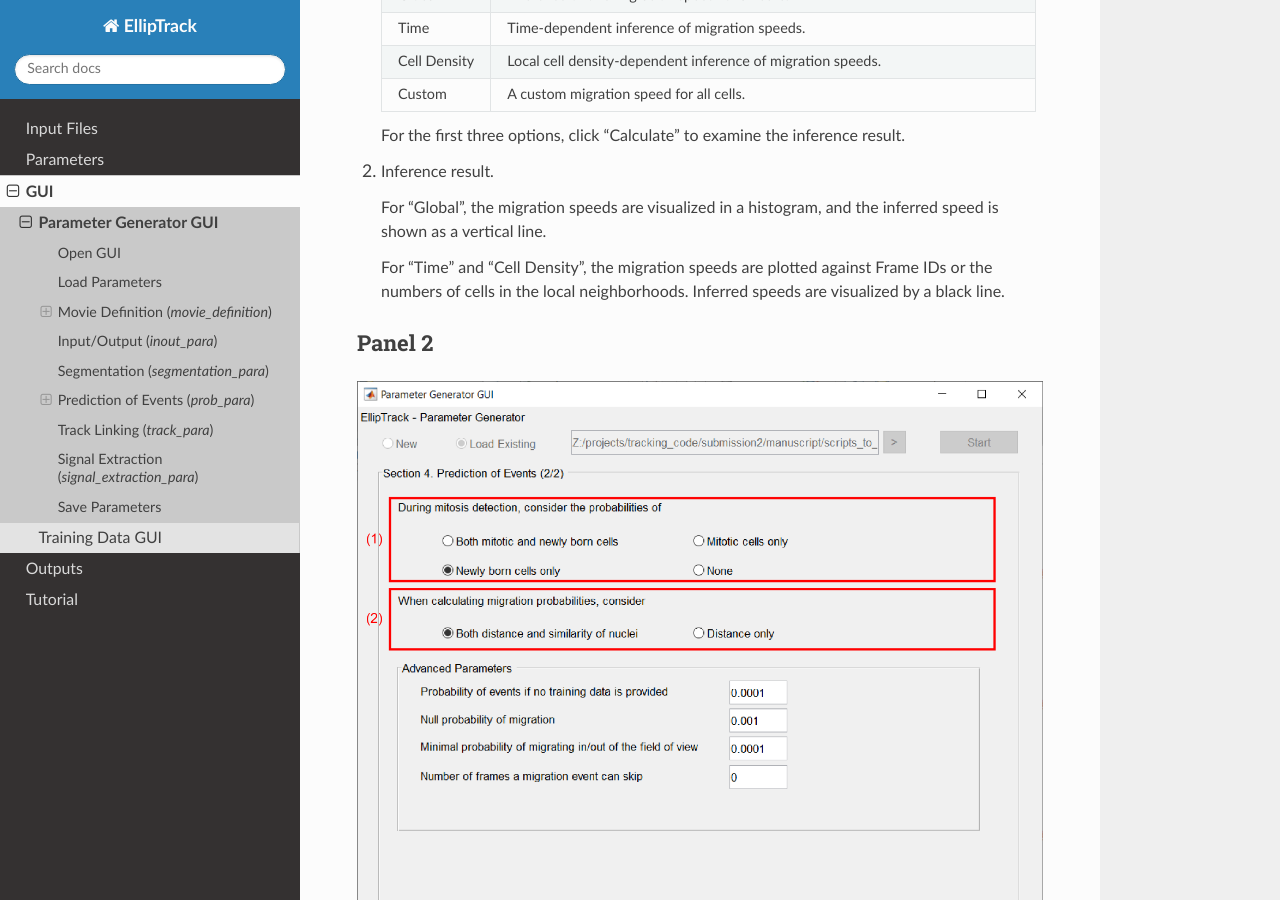
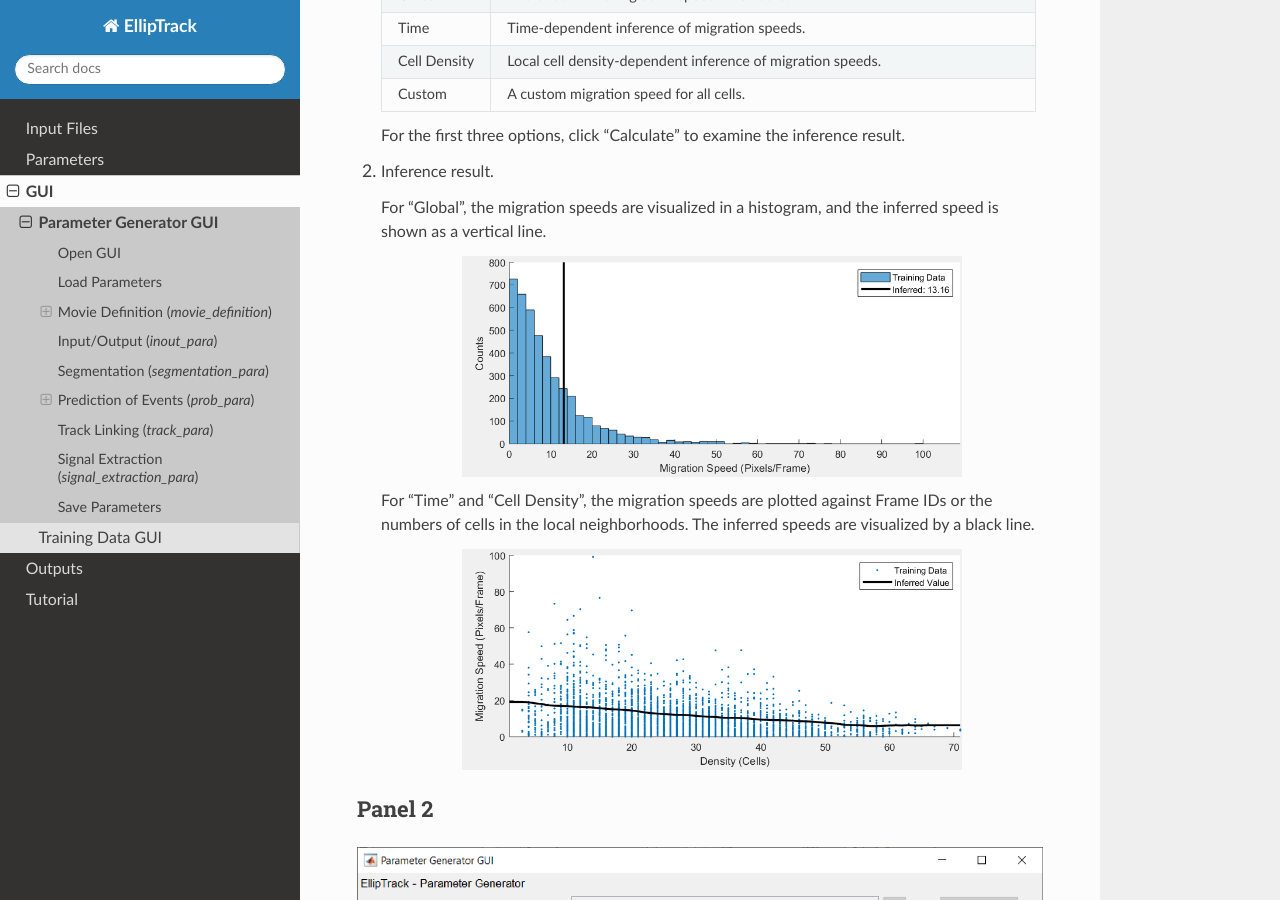
Before and after one commit to tianchengzhe/EllipTrack_docs, a Sphinx documentation site: the page built from docs/GUI_parameter.rst, in a window 1280 px wide and 900 px high, scrolled down 8580 px. Built offline with Sphinx 7.4.7 and the Read the Docs theme 2.0.0, drawn with Linux system fonts in a browser that asks for light colours.

Commit message:
Example of Migration Inference

```diff
--- a/docs/GUI_parameter.rst
+++ b/docs/GUI_parameter.rst
@@ -293,7 +293,15 @@ Panel 1
 
    For "Global", the migration speeds are visualized in a histogram, and the inferred speed is shown as a vertical line.
 
-   For "Time" and "Cell Density", the migration speeds are plotted against Frame IDs or the numbers of cells in the local neighborhoods. Inferred speeds are visualized by a black line.
+   .. figure:: _static/images/parameter/4_1_1.png
+      :align: center
+      :width: 500
+
+   For "Time" and "Cell Density", the migration speeds are plotted against Frame IDs or the numbers of cells in the local neighborhoods. The inferred speeds are visualized by a black line.
+
+   .. figure:: _static/images/parameter/4_1_2.png
+      :align: center
+      :width: 500
 
 Panel 2
 *******
```
Also changed, not shown: docs/_static/images/parameter/4_1_1.png (added), docs/_static/images/parameter/4_1_2.png (added).
